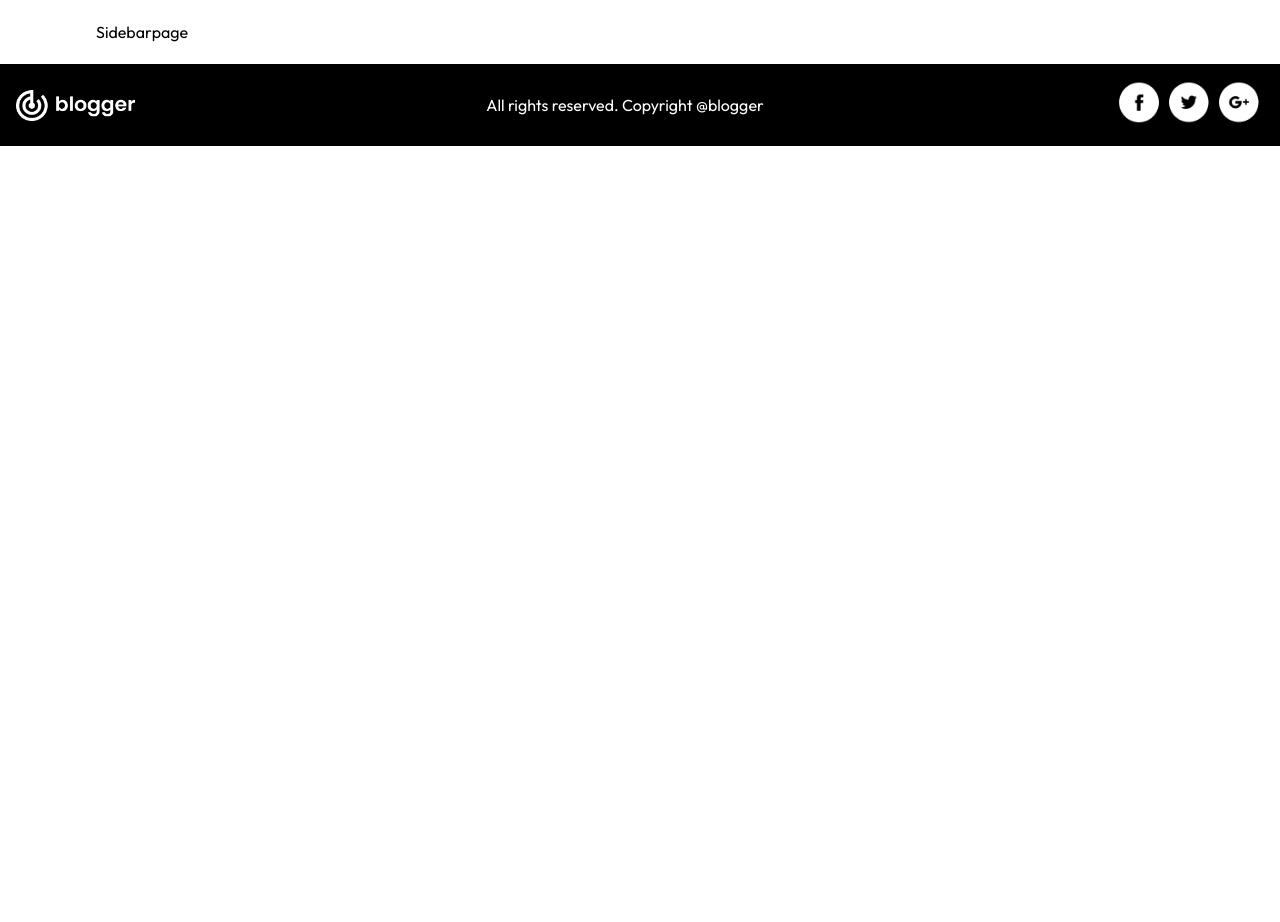
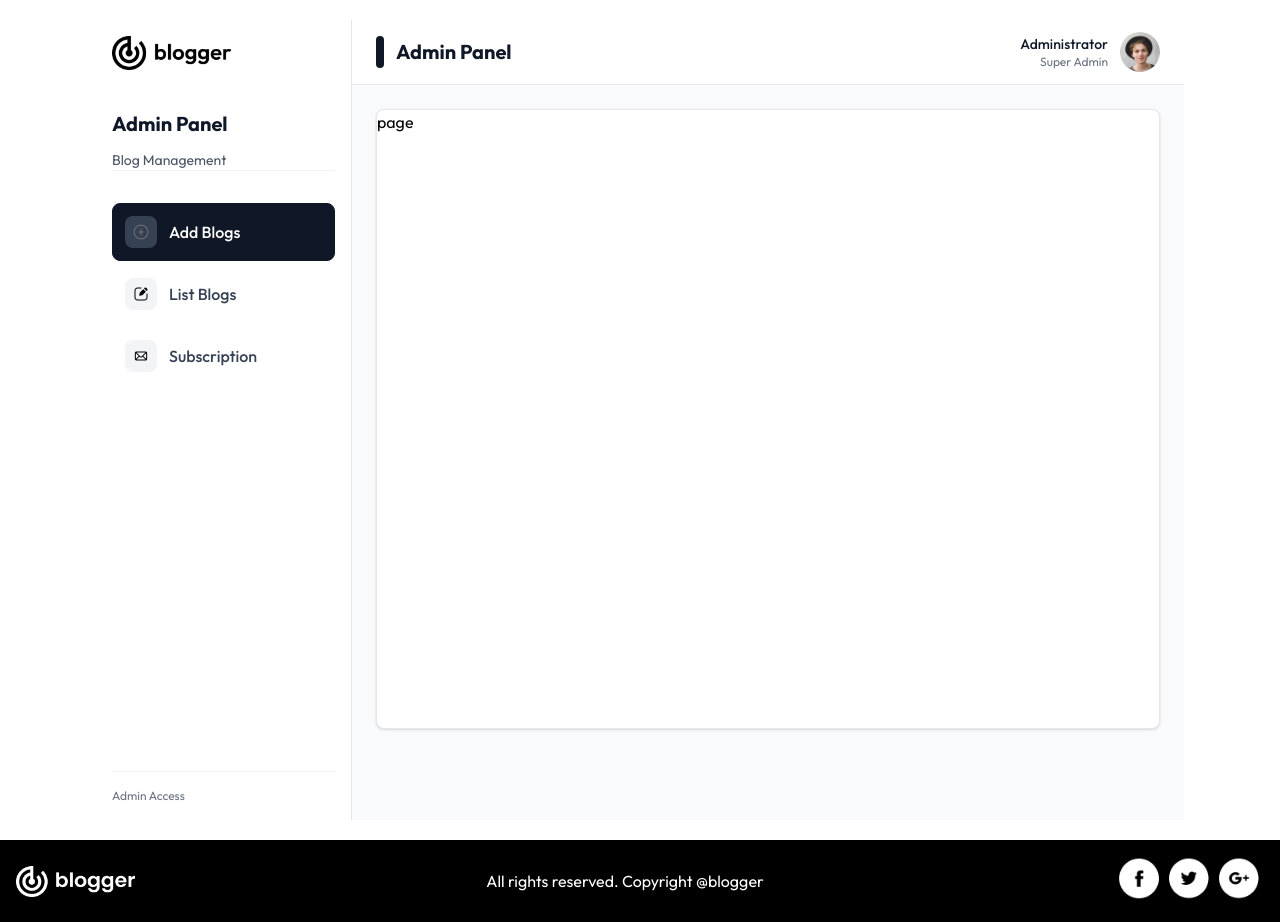
Before and after one commit to Thushan2002/blogg-next-js, a Next.js app in the folder blog-app/: page /admin in a window 1280 px wide. Before the commit the page ends 800 px from the top, so only its background shows below. Built offline with nearby package versions, Linux system fonts and the light colour scheme.

Commit message:
feat: admin sidebar and navbar added

```diff
--- a/blog-app/app/admin/layout.jsx
+++ b/blog-app/app/admin/layout.jsx
@@ -1,10 +1,51 @@
+import { assets } from "@/assets/assets";
 import Sidebar from "@/components/AdminComponents/Sidebar";
+import Image from "next/image";
 
 export default function Layout({ children }) {
   return (
-    <div className="flex">
+    <div className="flex min-h-screen bg-gray-50">
+      {/* Sidebar */}
       <Sidebar />
-      {children}
+
+      {/* Main Content Area */}
+      <div className="flex-1 flex flex-col">
+        {/* Compact Header */}
+        <header className="bg-white border-b border-gray-200 px-6 py-3">
+          <div className="flex justify-between items-center">
+            <div className="flex items-center gap-3">
+              <div className="w-2 h-8 bg-gray-900 rounded-full"></div>
+              <h1 className="text-xl font-bold text-gray-900">Admin Panel</h1>
+            </div>
+
+            {/* Profile */}
+            <div className="flex items-center gap-3">
+              <div className="hidden sm:block text-right">
+                <p className="text-sm font-medium text-gray-900">
+                  Administrator
+                </p>
+                <p className="text-xs text-gray-500">Super Admin</p>
+              </div>
+              <div className="w-10 h-10 bg-gray-200 rounded-full overflow-hidden">
+                <Image
+                  src={assets.profile_icon}
+                  alt="profile_icon"
+                  width={40}
+                  height={40}
+                  className="w-full h-full object-cover"
+                />
+              </div>
+            </div>
+          </div>
+        </header>
+
+        {/* Content Area */}
+        <main className="flex-1 p-6">
+          <div className="bg-white rounded-lg border border-gray-200 shadow-sm min-h-[calc(100vh-180px)]">
+            {children}
+          </div>
+        </main>
+      </div>
     </div>
   );
 }
--- a/blog-app/components/AdminComponents/Sidebar.jsx
+++ b/blog-app/components/AdminComponents/Sidebar.jsx
@@ -1,7 +1,82 @@
-import React from "react";
+"use client";
+import { assets } from "@/assets/assets";
+import Image from "next/image";
+import Link from "next/link";
+import React, { useState } from "react";
 
 const Sidebar = () => {
-  return <div>Sidebar</div>;
+  const [activeItem, setActiveItem] = useState(0);
+
+  const menuItems = [
+    { icon: assets.add_icon, label: "Add Blogs", href: "/admin/addProduct" },
+    { icon: assets.blog_icon, label: "List Blogs", href: "/admin/blogList" },
+    {
+      icon: assets.email_icon,
+      label: "Subscription",
+      href: "/admin/subscriptions",
+    },
+  ];
+
+  return (
+    <div className="w-64 p-4 bg-white border-r border-gray-200 min-h-screen flex flex-col">
+      <Image src={assets.logo} alt="logo" width={120} />
+      {/* Sidebar Header */}
+      <div className="mb-8 pt-10 border-b border-gray-100 flex gap-2 flex-col">
+        <h2 className="text-xl font-bold text-gray-900">Admin Panel</h2>
+        <p className="text-sm text-gray-600 mt-1">Blog Management</p>
+      </div>
+
+      {/* Navigation Menu */}
+      <nav className="space-y-1 flex-1 flex flex-col">
+        {menuItems.map((item, index) => (
+          <Link href={item.href} key={index}>
+            <button
+              onClick={() => setActiveItem(index)}
+              className={`w-full flex items-center gap-3 p-3 rounded-lg transition-all duration-200 cursor-pointer text-left border ${
+                activeItem === index
+                  ? "bg-gray-900 border-gray-900"
+                  : "border-transparent hover:bg-gray-50 hover:border-gray-300"
+              } group`}>
+              {/* Icon Container */}
+              <div
+                className={`w-8 h-8 flex items-center justify-center rounded-lg transition-colors duration-200 ${
+                  activeItem === index
+                    ? "bg-gray-700"
+                    : "bg-gray-100 group-hover:bg-gray-200"
+                }`}>
+                <Image
+                  src={item.icon}
+                  alt={`${item.label.toLowerCase()}-icon`}
+                  width={16}
+                  height={16}
+                  className={`filter ${
+                    activeItem === index
+                      ? "grayscale contrast-0 brightness-200"
+                      : "grayscale contrast-125"
+                  }`}
+                />
+              </div>
+
+              {/* Menu Label */}
+              <span
+                className={`font-medium transition-colors duration-200 ${
+                  activeItem === index
+                    ? "text-white"
+                    : "text-gray-700 group-hover:text-gray-900"
+                }`}>
+                {item.label}
+              </span>
+            </button>
+          </Link>
+        ))}
+      </nav>
+
+      {/* Sidebar Footer */}
+      <div className="pt-4 border-t border-gray-100">
+        <p className="text-xs text-gray-500">Admin Access</p>
+      </div>
+    </div>
+  );
 };
 
 export default Sidebar;
```
